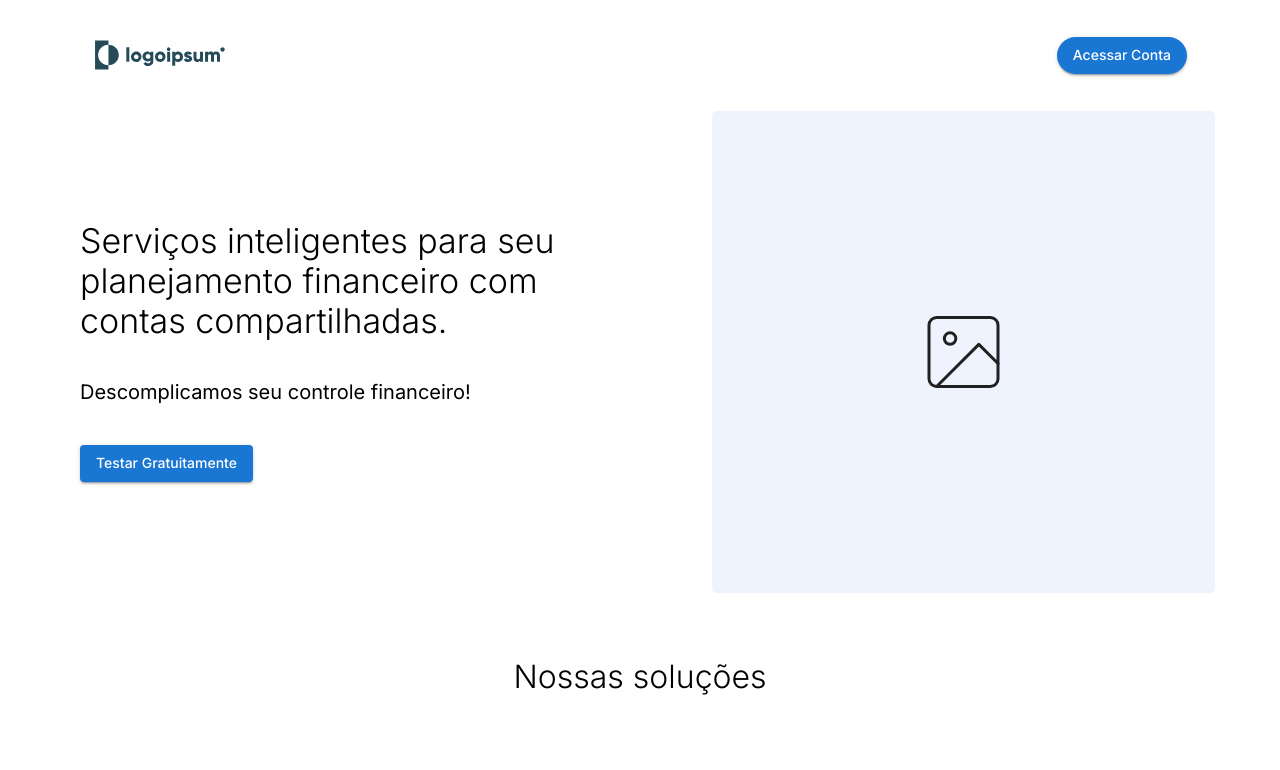
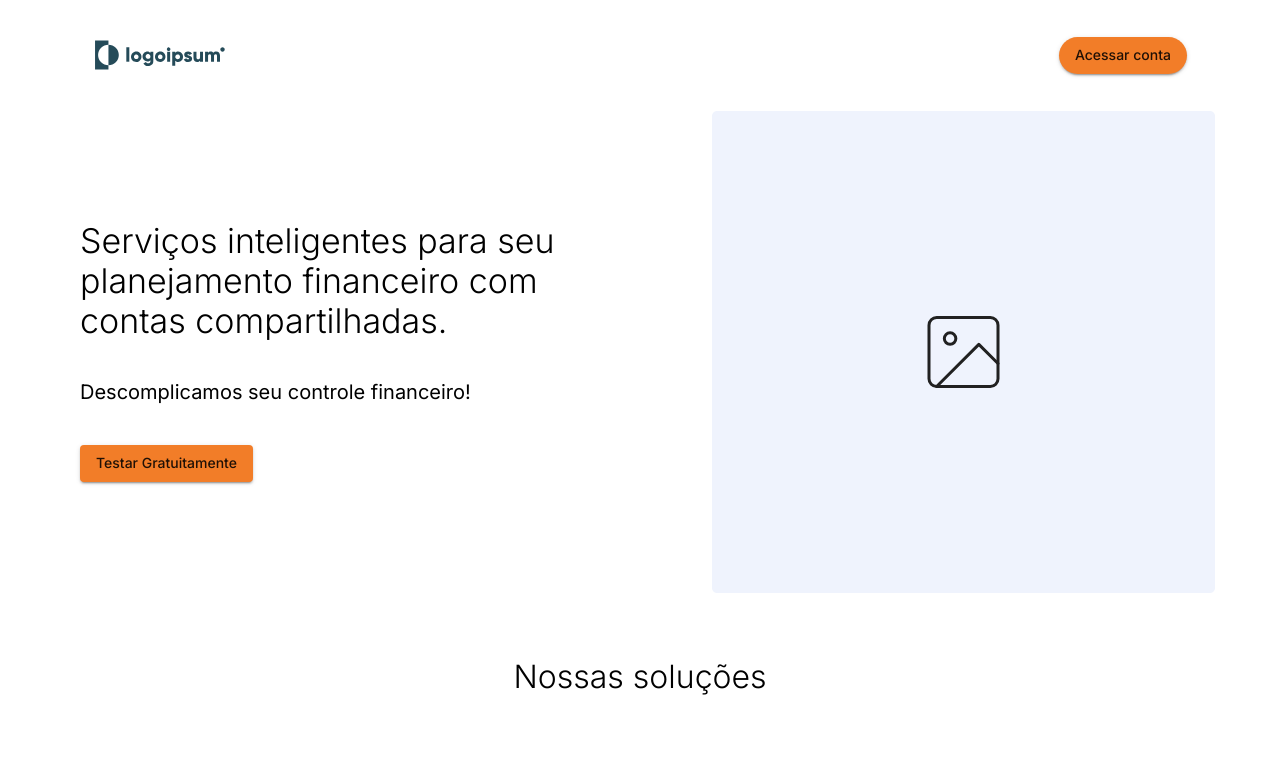
Before and after one commit to olirodrigues/bootcamp-gama-01, a React (Vite) app in the folder Web/: page / in a window 1280 px wide. Shown: the top 770 px of the page. Built offline with nearby package versions, Linux system fonts and the light colour scheme.

Commit message:
Modificado estilos globais

```diff
--- a/Web/package.json
+++ b/Web/package.json
@@ -10,7 +10,8 @@
   "dependencies": {
     "@emotion/react": "^11.9.0",
     "@emotion/styled": "^11.8.1",
-    "@mui/material": "^5.8.0",
+    "@mui/lab": "^5.0.0-alpha.83",
+    "@mui/material": "^5.8.1",
     "react": "^18.0.0",
     "react-dom": "^18.0.0",
     "react-icons": "^4.3.1",
--- a/Web/src/assets/styles/Global.ts
+++ b/Web/src/assets/styles/Global.ts
@@ -1,7 +1,6 @@
-import React from "react";
-
 import { css } from "@emotion/react";
 import { createTheme } from "@mui/material";
+import type {} from "@mui/lab/themeAugmentation";
 
 export const GlobalStyles = css`
   * {
@@ -20,7 +19,35 @@ export const GlobalStyles = css`
   }
 `;
 
-export const Theme = createTheme({
+declare module "@mui/material/styles" {
+  interface TypographyVariants {
+    bold: React.CSSProperties;
+  }
+  interface TypographyVariantsOptions {
+    bold?: React.CSSProperties;
+  }
+}
+declare module "@mui/material/Typography" {
+  interface TypographyPropsVariantOverrides {
+    bold: true;
+  }
+}
+declare module "@mui/material/Button" {
+  interface ButtonPropsVariantOverrides {
+    border: true;
+  }
+
+  interface ButtonPropsColorOverrides {
+    a: true;
+  }
+}
+
+const theme = createTheme({
+  palette: {
+    primary: {
+      main: "#F27D28",
+    },
+  },
   typography: {
     fontFamily: ["Inter"].join(","),
     h1: {
@@ -41,7 +68,32 @@ export const Theme = createTheme({
       fontWeight: 400,
     },
     body1: {
-      fontSize: 12,
+      fontSize: 14,
+    },
+    bold: {
+      fontWeight: 600,
     },
   },
 });
+
+export const Theme = createTheme(theme, {
+  components: {
+    MuiButton: {
+      defaultProps: {
+        style: {
+          textTransform: "none",
+        },
+      },
+      variants: [
+        {
+          props: { variant: "border", color: "a" },
+          style: {
+            borderRadius: 50,
+            backgroundColor: theme.palette.primary.main,
+            color: theme.palette.getContrastText(theme.palette.primary.main),
+          },
+        },
+      ],
+    },
+  },
+});
```
Also changed, not shown: 1 other file (tests, documents, lock files or other folders).
